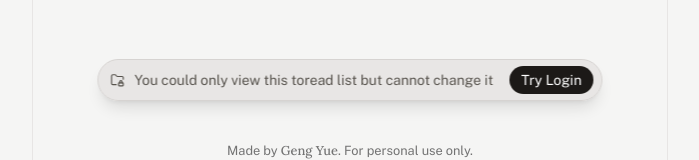
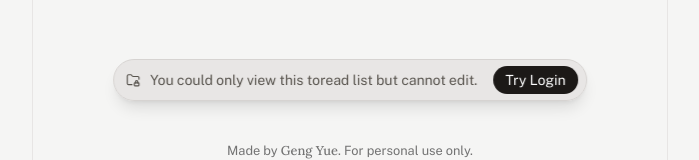
Before and after one commit to gengyue2468/toread, a Next.js app: page / in a window 1280 px wide. Shown: the part 683-843 px from the top of the page, without its empty margins (290-989 px from the left). Built offline with nearby package versions, Linux system fonts and the light colour scheme; no server answers.

Commit message:
feat:slim change

```diff
--- a/components/bottom-bar/bottom-bar.tsx
+++ b/components/bottom-bar/bottom-bar.tsx
@@ -2,7 +2,7 @@
 
 import { useSession, signIn, signOut } from "next-auth/react";
 import { motion } from "motion/react";
-import { FolderLockIcon } from "../icons";
+import { FolderLockIcon, LockKeyholeOpenIcon } from "../icons";
 
 export default function BottomBar() {
   const { data: session } = useSession();
@@ -17,8 +17,8 @@ export default function BottomBar() {
         {session ? (
           <>
             <span className="text-xs md:text-sm text-stone-600 dark:text-stone-400 flex flex-row items-center gap-0.5">
-              <FolderLockIcon size={14} className="ml-1 mr-2" /> You have proper
-              access to edit this toread list, congratulations!
+              <LockKeyholeOpenIcon size={14} className="ml-1 mr-2" /> You have proper
+              access to edit this toread list, yay!
             </span>
             <button
               onClick={() => signOut()}
@@ -31,7 +31,7 @@ export default function BottomBar() {
           <>
             <span className="text-xs md:text-sm text-stone-600 dark:text-stone-400 flex flex-row items-center gap-0.5">
               <FolderLockIcon size={14} className="ml-1 mr-2" /> You could only
-              view this toread list but cannot change it
+              view this toread list but cannot edit.
             </span>
             <button
               onClick={() => signIn("github")}
```
